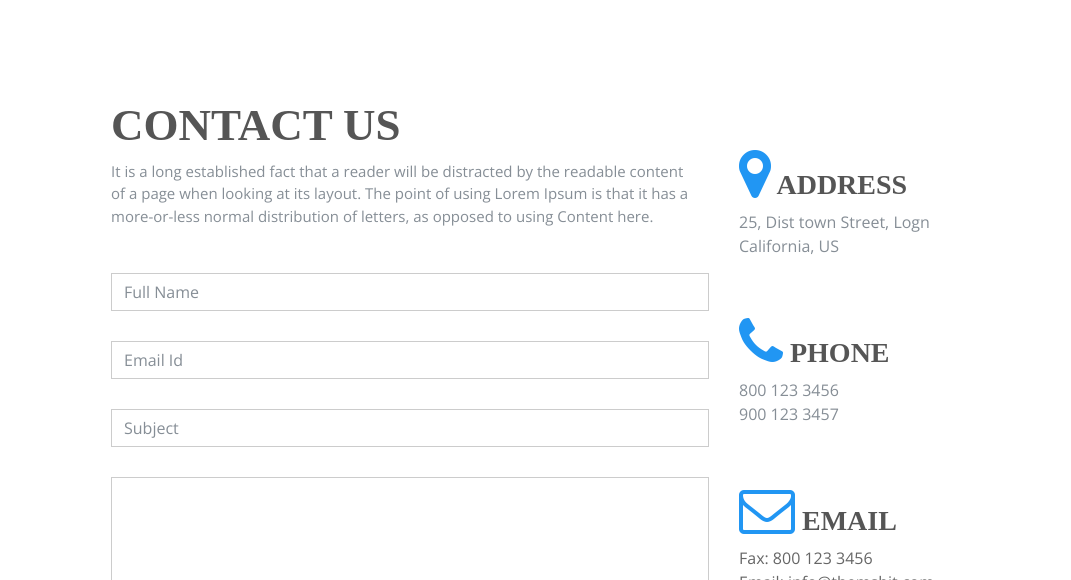
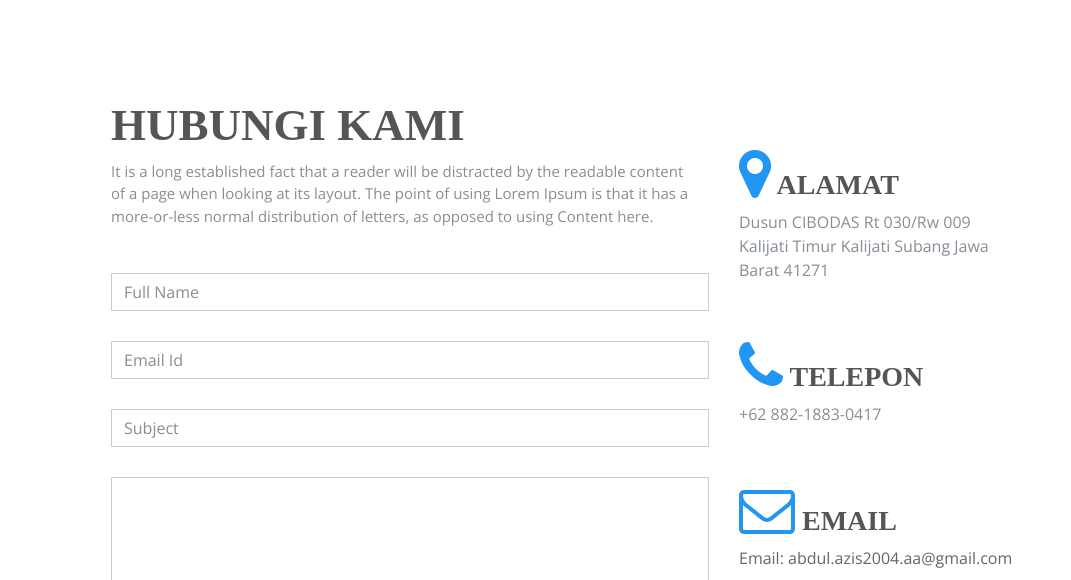
Before and after one commit to AbdulAziz713/Abdul-Aziz, a plain HTML site: page index.html in a window 1280 px wide. Shown: the part 4233-4813 px from the top of the page, without its empty margins (209-1280 px from the left). Drawn offline with nearby package versions, Linux system fonts and the light colour scheme; a web font is replaced by a local one.

Commit message:
Penambahan Sedikit Lagi

```diff
--- a/index.html
+++ b/index.html
@@ -332,7 +332,7 @@ License URL: https://creativecommons.org/licenses/by/4.0/
         <section class="resume-section p-3 p-lg-5 d-flex flex-column" id="awards">
             <div class="row my-auto">
                 <div class="col-12">
-                    <h2 class="  text-center">Awards</h2>
+                    <h2 class="  text-center">Penghargaan</h2>
                     <div class="mb-5 heading-border"></div>
                 </div>
                 <div class="main-award" id="award-box">
@@ -377,7 +377,7 @@ License URL: https://creativecommons.org/licenses/by/4.0/
             <div class="row my-auto" id="contact">
                 <div class="col-md-8">
                     <div class="contact-cont">
-                        <h3>CONTACT Us</h3>
+                        <h3>Hubungi Kami</h3>
                         <div class="heading-border-light"></div>
                         <p>It is a long established fact that a reader will be distracted by the readable content of a page when looking at its layout. The point of using Lorem Ipsum is that it has a more-or-less normal distribution of letters, as opposed
                             to using Content here.</p>
@@ -399,18 +399,17 @@ License URL: https://creativecommons.org/licenses/by/4.0/
                 <div class="col-md-4 col-sm-12 mt-5">
                     <div class="contact-cont2">
                         <div class="contact-add contact-box-desc">
-                            <h3><i class="fa fa-map-marker cl-atlantis fa-2x"></i> Address</h3>
-                            <p>25, Dist town Street, Logn <br> California, US <br></p>
+                            <h3><i class="fa fa-map-marker cl-atlantis fa-2x"></i> Alamat</h3>
+                            <p>Dusun CIBODAS Rt 030/Rw 009 Kalijati Timur Kalijati Subang Jawa Barat 41271</p>
                         </div>
                         <div class="contact-phone contact-side-desc contact-box-desc">
-                            <h3><i class="fa fa-phone cl-atlantis fa-2x"></i> Phone</h3>
-                            <p>800 123 3456 <br>900 123 3457</p>
+                            <h3><i class="fa fa-phone cl-atlantis fa-2x"></i> Telepon</h3>
+                            <p>+62 882-1883-0417</p>
                         </div>
                         <div class="contact-mail contact-side-desc contact-box-desc">
                             <h3><i class="fa fa-envelope-o cl-atlantis fa-2x"></i> Email</h3>
                             <address class="address-details-f">
-                  Fax: 800 123 3456 <br>
-                  Email: <a href="mailto:info@themsbit.com" class="">info@themsbit.com</a>
+                  Email: <a href="abdul.azis2004.aa@gmail.com" class="">abdul.azis2004.aa@gmail.com</a>
                 </address>
                             <ul class="list-inline social-icon-f top-data">
                                 <li><a href="#" target="_empty"><i class="fa top-social fa-facebook" style="color: #4267b2; border-color:#4267b2;"></i></a></li>
@@ -426,7 +425,8 @@ License URL: https://creativecommons.org/licenses/by/4.0/
         <section class=" d-flex flex-column" id="maps">
             <div id="map">
                 <div class="map-responsive">
-                    <iframe src="https://www.google.com/maps/embed?pb=!1m10!1m8!1m3!1d6030.418742494061!2d-111.34563870463673!3d26.01036670629853!3m2!1i1024!2i768!4f13.1!5e0!3m2!1ses-419!2smx!4v1471908546569" width="600" height="450" frameborder="0" style="border:0" allowfullscreen></iframe>
+                    <iframe src="https://www.google.com/maps/embed?pb=!1m17!1m12!1m3!1d3963.995255078616!2d107.68477307591718!3d-6.522280663764952!2m3!1f0!2f0!3f0!3m2!1i1024!2i768!4f13.1!3m2!1m1!2zNsKwMzEnMjAuMiJTIDEwN8KwNDEnMTQuNSJF!5e0!3m2!1sid!2sid!4v1750429946382!5m2!1sid!2sid"
+                        width="600" height="450" frameborder="0" style="border:0" allowfullscreen></iframe>
                 </div>
             </div>
         </section>
```
